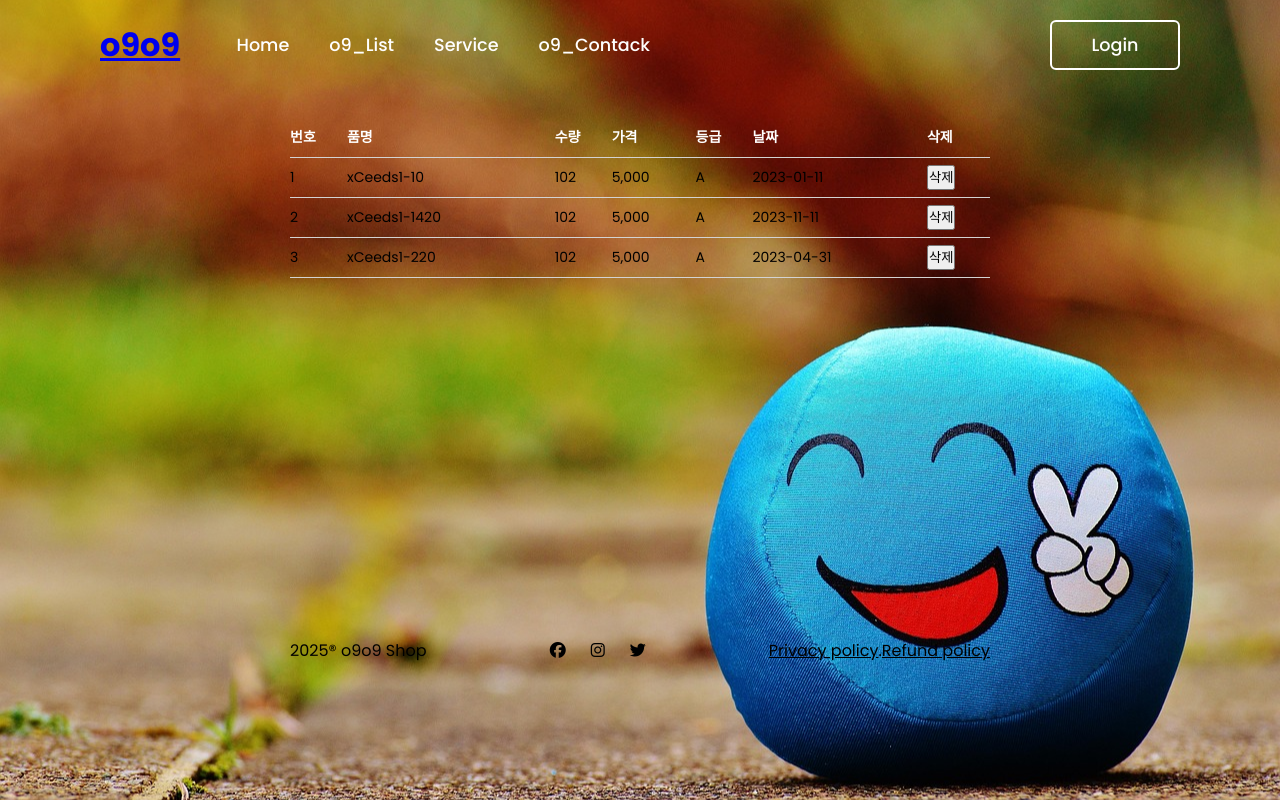
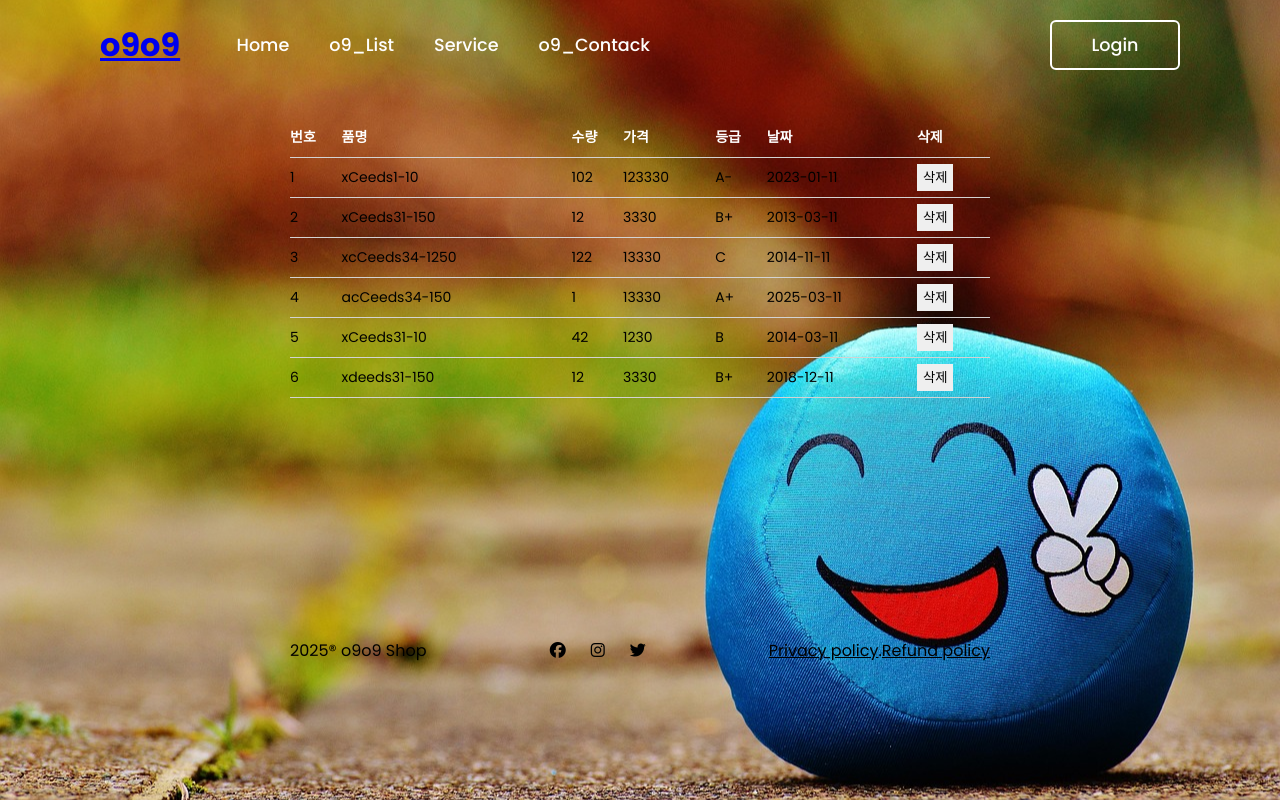
Before and after one commit to inyounkyo/o9rauna-o9o9, a React (Vite) app: page /o9o9_list in a window 1280 px wide. Built offline with nearby package versions, Linux system fonts and the light colour scheme.

Commit message:
mission day1 detail page live

```diff
--- a/src/data/o9o9_prj_list.json
+++ b/src/data/o9o9_prj_list.json
@@ -1,7 +1,50 @@
-{
-  "_comment": "this is my comment",
-  "sport": "basketball",
-  "coach": "Joe Smith",
-  "wins": 15,
-  "losses": 5
-}
+[
+  {
+    "id": 1,
+    "pjtName": "xCeeds1-10",
+    "qty": 102,
+    "price": 123330,
+    "rating": "A-",
+    "date": "2023-01-11"
+  },
+  {
+    "id": 2,
+    "pjtName": "xCeeds31-150",
+    "qty": 12,
+    "price": 3330,
+    "rating": "B+",
+    "date": "2013-03-11"
+  },
+  {
+    "id": 3,
+    "pjtName": "xcCeeds34-1250",
+    "qty": 122,
+    "price": 13330,
+    "rating": "C",
+    "date": "2014-11-11"
+  },
+  {
+    "id": 4,
+    "pjtName": "acCeeds34-150",
+    "qty": 1,
+    "price": 13330,
+    "rating": "A+",
+    "date": "2025-03-11"
+  },
+  {
+    "id": 5,
+    "pjtName": "xCeeds31-10",
+    "qty": 42,
+    "price": 1230,
+    "rating": "B",
+    "date": "2014-03-11"
+  },
+  {
+    "id": 6,
+    "pjtName": "xdeeds31-150",
+    "qty": 12,
+    "price": 3330,
+    "rating": "B+",
+    "date": "2018-12-11"
+  }
+]
--- a/src/index.css
+++ b/src/index.css
@@ -277,6 +277,30 @@ table th {
   height: 40px;
   font-size: 14px;
 }
+.table-list .del-btn button {
+  border: none;
+  padding: 3px 6px;
+}
+.table-list .del-btn button:hover {
+  cursor: pointer;
+}
+
+/* o9o9_detail styling */
+.detail-container {
+  border: 1px solid white;
+  width: 500px;
+}
+
+.detail-container .detail-item {
+  display: flex;
+  justify-content: space-between;
+  margin-bottom: 40px;
+}
+
+.detail-container .detail-value textarea {
+  width: 471px;
+  height: 128px;
+}
 
 /* Footer section styling */
 .footer-section {
--- a/src/layout/Header.jsx
+++ b/src/layout/Header.jsx
@@ -11,7 +11,7 @@ const Header = () => {
         <nav className="navigation">
           <a href="/">Home</a>
           <a href="/o9o9_list">o9_List</a>
-          <a href="/o9o9_detail">Service</a>
+          <a href="/o9o9_serve">Service</a>
           <a href="/o9o9_contact">o9_Contack</a>
           {/* <Link to="/login">
             <button className="btnLogin-popup">sss</button>
--- a/src/navigation/Navigation.jsx
+++ b/src/navigation/Navigation.jsx
@@ -2,8 +2,9 @@ import { BrowserRouter, Routes, Route } from "react-router-dom";
 import Layout from "../layout/Layout";
 import Home from "../pages/Home";
 import Login from "../pages/Login";
-import O9o9_list from "../pages/o9o9_list";
-import O9o9_detail from "../pages/o9o9_detail";
+import O9o9_list from "../pages/O9o9_list";
+import O9o9_detail from "../pages/O9o9_detail";
+import O9o9_serve from "../pages/O9o9_serve";
 import O9o9_contact from "../pages/o9o9_contact";
 import NotFoundPage from "../pages/NotFoundPage";
 
@@ -15,6 +16,7 @@ const Navigation = () => (
         <Route path="/home" element={<Home />} />
         <Route path="/o9o9_list" element={<O9o9_list />} />
         <Route path="/o9o9_detail" element={<O9o9_detail />} />
+        <Route path="/o9o9_serve" element={<O9o9_serve />} />
         <Route path="/o9o9_contact" element={<O9o9_contact />} />
       </Route>
       <Route path="/login" element={<Login />} />
--- /dev/null
+++ b/src/pages/O9o9_serve.jsx
@@ -0,0 +1,7 @@
+import React from "react";
+
+const O9o9_serve = () => {
+  return <div>서비스</div>;
+};
+
+export default O9o9_serve;
--- a/src/pages/o9o9_detail.jsx
+++ b/src/pages/o9o9_detail.jsx
@@ -1,7 +1,36 @@
-import React from "react";
-
-const o9o9_detail = () => {
-  return <div>상세</div>;
+const O9o9_detail = () => {
+  return (
+    <div className="detail-container">
+      <div className="detail-item">
+        <div className="detail-key">
+          <span>품명:</span>
+          <span></span>
+        </div>
+        <div className="detail-value">
+          <span>수량:</span>
+          <span></span>
+        </div>
+      </div>
+      <div className="detail-item">
+        <div className="detail-key">
+          <span>가격:</span>
+          <span></span>
+        </div>
+        <div className="detail-value">
+          <span>날짜:</span>
+          <span></span>
+        </div>
+      </div>
+      <div className="detail-item">
+        <div className="detail-key">
+          <span>내용:</span>
+        </div>
+        <div className="detail-value">
+          <textarea></textarea>
+        </div>
+      </div>
+    </div>
+  );
 };
 
-export default o9o9_detail;
+export default O9o9_detail;
--- a/src/pages/o9o9_list.jsx
+++ b/src/pages/o9o9_list.jsx
@@ -1,12 +1,35 @@
-import React from "react";
+import { Link } from "react-router-dom";
+import prjListData from "../data/o9o9_prj_list.json";
 
-const o9o9_list = () => {
+const O9o9_list_itme = ({ item, delEventHandler }) => {
+  return (
+    <>
+      <td>{item.id}</td>
+      <td>{item.pjtName}</td>
+      <td>{item.qty}</td>
+      <td>{item.price}</td>
+      <td>{item.rating}</td>
+      <td>{item.date}</td>
+      <td className="del-btn">
+        <button onClick={() => delEventHandler(item.id)}>삭제</button>
+      </td>
+    </>
+  );
+};
+
+//-----------------------------------------------------------------------
+
+const O9o9_list = () => {
+  const deleteListRow = (id) => {
+    console.log("deleteListRow()->id: %s", id);
+  };
+
   return (
     <div className="table-container">
       <div className="table-serach"></div>
       <div className="table-list">
         <table>
-          <caption></caption>
+          <tbody>
             <tr>
               <th>번호</th>
               <th>품명</th>
@@ -16,39 +39,18 @@ const o9o9_list = () => {
               <th>날짜</th>
               <th>삭제</th>
             </tr>
-          <tr>
-            <td>1</td>
-            <td>xCeeds1-10</td>
-            <td>102</td>
-            <td>5,000</td>
-            <td>A</td>
-            <td>2023-01-11</td>
-            <td>
-              <button>삭제</button>
-            </td>
+            {prjListData.map((data, idx) => {
+              return (
+                <tr key={idx}>
+                  <O9o9_list_itme
+                    item={data}
+                    idx={idx}
+                    delEventHandler={deleteListRow}
+                  />
                 </tr>
-          <tr>
-            <td>2</td>
-            <td>xCeeds1-1420</td>
-            <td>102</td>
-            <td>5,000</td>
-            <td>A</td>
-            <td>2023-11-11</td>
-            <td>
-              <button>삭제</button>
-            </td>
-          </tr>
-          <tr>
-            <td>3</td>
-            <td>xCeeds1-220</td>
-            <td>102</td>
-            <td>5,000</td>
-            <td>A</td>
-            <td>2023-04-31</td>
-            <td>
-              <button>삭제</button>
-            </td>
-          </tr>
+              );
+            })}
+          </tbody>
         </table>
       </div>
       <div className="table-paging"></div>
@@ -56,4 +58,4 @@ const o9o9_list = () => {
   );
 };
 
-export default o9o9_list;
+export default O9o9_list;
```
Also changed, not shown: detailPage.html (added, +12 -0 lines), src/data/o9o9_prj_detail.json (added, +50 -0 lines), src/styles/footer_style.module.css (added, +35 -0 lines). Lines whose indentation alone changed are shown as unchanged.
